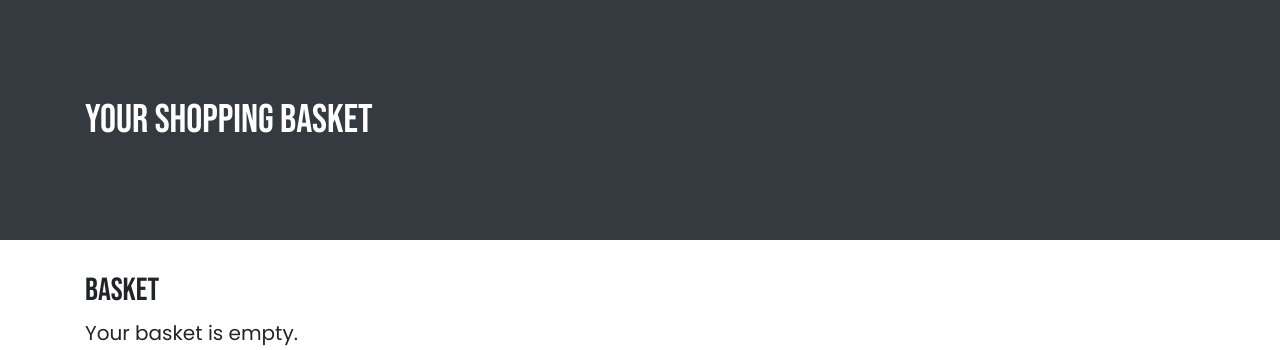
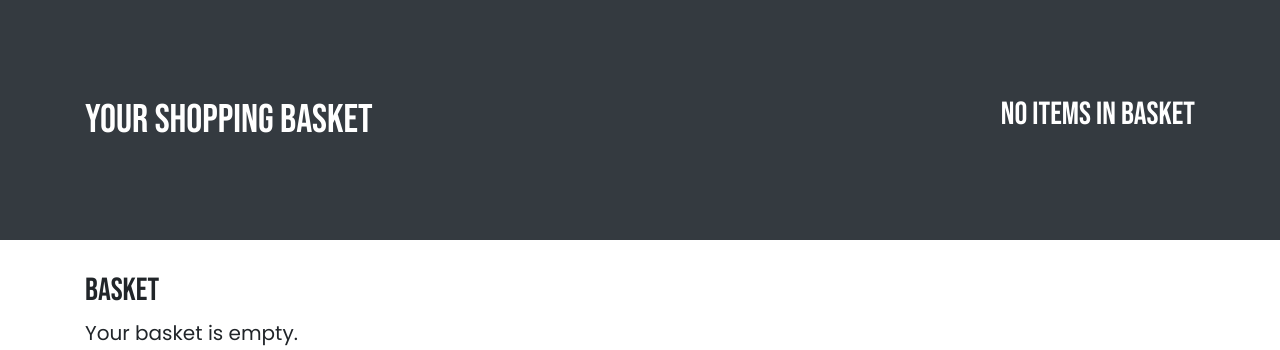
Before and after one commit to JHodgkins/MSP4-MovieBox, a Django app: page /basket/ in a window 1280 px wide. Shown: the part 143-493 px from the top of the page. Run offline with Django 3.2, Linux system fonts and the light colour scheme; some libraries are stand-ins or nearby versions.

Commit message:
code: added badge to basket icon and amount area

```diff
--- a/basket/templates/basket/basket.html
+++ b/basket/templates/basket/basket.html
@@ -6,9 +6,20 @@
     <div class="basket-page-image">
         <div class="container basket-page-banner-inner py-5">
             <div class="row justify-content-center">
-                <div class="col-lg-12">
+                <div class="col-lg-6">
                     <div class="my-5 basket-page-main-heading">
                         <h1 class="display-5 fw-bolder text-white mb-2 ">Your Shopping basket</h1>
+                    </div>
+                </div>
+                <div class="col-lg-6">
+                    <div class="my-5 basket-page-main-heading">
+                        <h2 class="display-5 fw-bolder text-white mb-2 text-right">
+                        {% if grand_total %}
+                            Total: &nbsp;£{{ grand_total }}
+                        {% else %}
+                            No items in basket
+                        {% endif %}
+                        </h2>
                     </div>
                 </div>
             </div>
@@ -27,7 +38,9 @@
         <div class="row">
             <div class="col-sm-12 col-md-6 mb-5">
                 {% if basket_items %}
-                    <div class="table-responsive rounded"></div>
+                    <div class="table-responsive rounded">
+                        {{ basket_items }}
+                    </div>
                 {% else %}
                     <p class="lead mb-5">Your basket is empty.</p>
                     <a href="{% url 'products' %}" class="btn btn-outline-dark  btn-lg">
```
